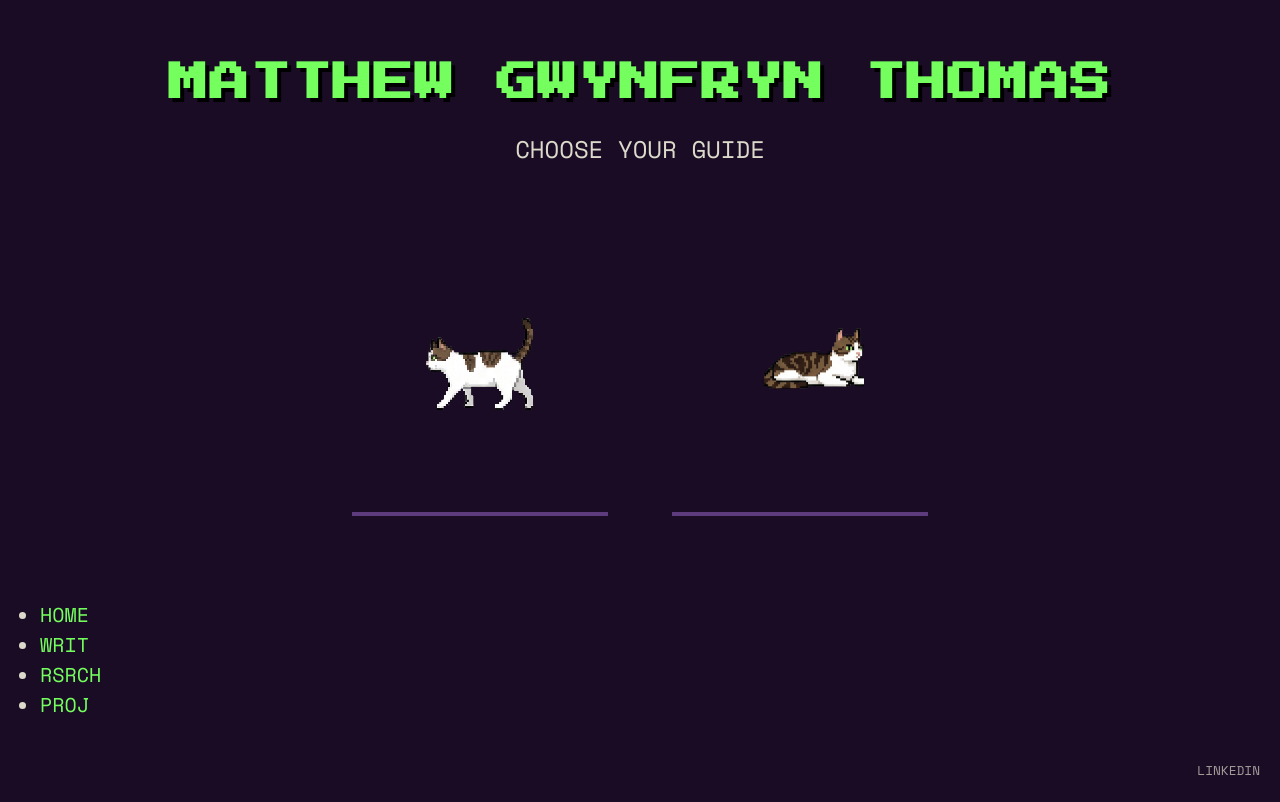
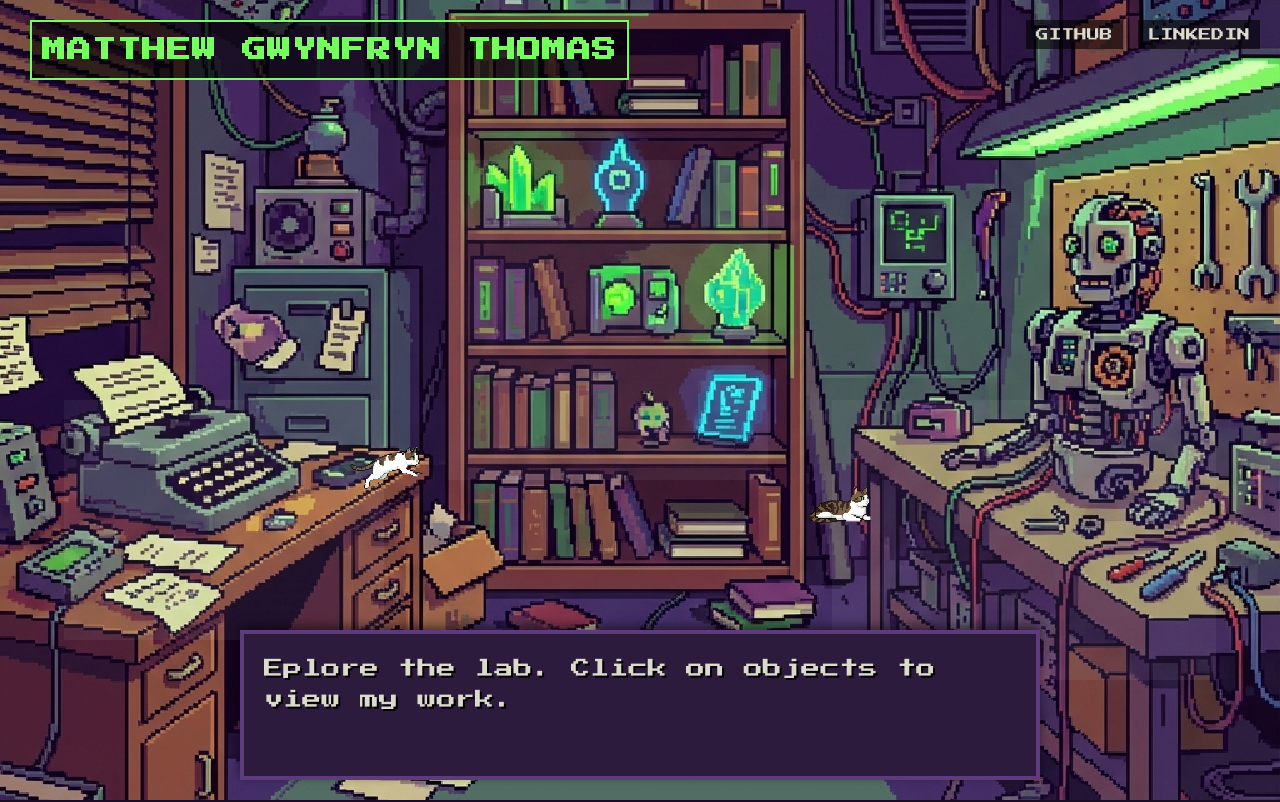
Before and after one commit to matthewgthomas/matthewgthomas.github.io, a React (Vite) app: page /#/ in a window 1280 px wide. Shown: the top 802 px of the page. Built offline with nearby package versions, Linux system fonts and the light colour scheme.

Commit message:
Point-and-click adventure homepage

```diff
--- a/src/pages/Home.css
+++ b/src/pages/Home.css
@@ -1,113 +1,128 @@
-.home-container {
-    display: flex;
-    flex-direction: column;
-    align-items: center;
-    justify-content: center;
-    height: 100%;
-    text-align: center;
-    padding: 2rem;
+/* Scene Container - fills viewport */
+.home-scene {
+    width: 100vw;
+    height: 100vh;
+    background-size: cover;
+    background-position: center;
+    position: relative;
+    overflow: hidden;
 }
 
-.title-section h1 {
-    font-size: 2.5rem;
-    color: var(--color-highlight);
-    text-shadow: 4px 4px 0px #000;
-    margin-bottom: 0.5rem;
-    line-height: 1.2;
+/* Title Top Left */
+.scene-title {
+    position: absolute;
+    top: 20px;
+    left: 30px;
+    z-index: 10;
+    background: rgba(0, 0, 0, 0.6);
+    padding: 10px;
+    border: 2px solid var(--color-highlight);
 }
 
-.subtitle {
-    font-family: var(--font-body);
+.scene-title h1 {
     font-size: 1.5rem;
-    color: var(--color-fg);
-    margin-bottom: 2rem;
+    margin: 0;
+    color: var(--color-highlight);
 }
 
-.cats-display {
-    display: flex;
-    justify-content: center;
-    gap: 4rem;
-    margin: 2rem 0;
+/* Hotspots */
+.hotspot {
+    position: absolute;
+    cursor: pointer;
+    border: 2px solid transparent;
+    transition: all 0.2s;
+    z-index: 50;
+    background: rgba(255, 255, 255, 0.05);
+    /* Slight sheen to make them visible for testing */
 }
 
-.cat-wrapper {
-    border-bottom: 4px solid var(--color-ui-border);
-    /* Like a floor */
-    padding-bottom: 10px;
+.hotspot:hover {
+    border-color: var(--color-highlight);
+    background: rgba(116, 255, 94, 0.2);
 }
 
-.social-links {
-    display: flex;
-    gap: 2rem;
-    margin-top: 2rem;
-}
-
-.retro-btn {
-    display: inline-block;
-    background: var(--color-ui-bg);
-    border: 4px solid var(--color-ui-border);
-    padding: 1rem 2rem;
-    font-family: var(--font-display);
-    font-size: 1rem;
-    color: var(--color-fg);
-    transition: all 0.2s;
-    box-shadow: 4px 4px 0px #000;
-}
-
-.retro-btn:hover {
-    background: var(--color-highlight);
-    color: var(--color-bg);
-    transform: translate(-2px, -2px);
-    box-shadow: 6px 6px 0px #000;
-    text-decoration: none;
-    cursor: pointer;
-}
-
-/* Update/Append to existing styles */
-
-.cat-wrapper.interactive {
-    cursor: pointer;
-    position: relative;
-    transition: transform 0.2s;
-}
-
-.cat-wrapper.interactive:hover {
-    transform: scale(1.05);
-    filter: drop-shadow(0 0 10px var(--color-highlight));
-}
-
-.cat-wrapper.active {
-    filter: drop-shadow(0 0 15px var(--color-accent));
-}
-
-.cat-label {
+.hotspot-label {
     position: absolute;
-    top: -30px;
+    top: -25px;
     left: 50%;
     transform: translateX(-50%);
     background: var(--color-bg);
-    padding: 2px 5px;
-    border: 1px solid var(--color-fg);
+    color: var(--color-highlight);
     font-family: var(--font-display);
     font-size: 0.8rem;
-    opacity: 0;
-    transition: opacity 0.2s;
-    pointer-events: none;
+    padding: 2px 5px;
+    display: none;
     white-space: nowrap;
 }
 
-.cat-wrapper.interactive:hover .cat-label {
-    opacity: 1;
+.hotspot:hover .hotspot-label {
+    display: block;
+}
+
+/* Position Hotspots based on the generated image description */
+/* Left Desk (Writing) */
+.writing-spot {
+    bottom: 20%;
+    left: 5%;
+    width: 25%;
+    height: 30%;
+}
+
+/* Center Bookshelf (Research) */
+.research-spot {
+    top: 20%;
+    left: 35%;
+    width: 25%;
+    height: 40%;
+}
+
+/* Right Workbench (Projects) */
+.projects-spot {
+    bottom: 15%;
+    right: 5%;
+    width: 30%;
+    height: 35%;
+}
+
+/* Cats Positioning */
+.cat-in-scene {
+    position: absolute;
+    z-index: 40;
+    pointer-events: none;
+    /* Let clicks pass through to hotspots if needed, or make them clickable too */
+}
+
+.cat1-pos {
+    bottom: 25%;
+    /* On/Near Desk */
+    left: 20%;
+}
+
+.cat2-pos {
+    bottom: 20%;
+    /* Near Workbench */
+    right: 25%;
+}
+
+/* Dialogue Overlay Fixed at Bottom */
+.scene-dialogue {
+    position: absolute;
+    bottom: 0;
+    width: 100%;
 }
 
 .social-links-minimal {
     position: absolute;
-    bottom: 20px;
+    top: 20px;
     right: 20px;
-    font-size: 0.8rem;
-    opacity: 0.7;
+    display: flex;
+    gap: 15px;
 }
 
 .social-links-minimal a {
+    background: rgba(0, 0, 0, 0.6);
+    padding: 5px 10px;
     color: var(--color-fg);
+    font-family: var(--font-display);
+    font-size: 0.8rem;
 }
--- a/src/pages/Home.jsx
+++ b/src/pages/Home.jsx
@@ -4,113 +4,94 @@ import CatSprite from '../components/CatSprite';
 import DialogueBox from '../components/DialogueBox';
 import cat1 from '../assets/cat_sprite_1.png';
 import cat2 from '../assets/cat_sprite_2.png';
+import sceneBg from '../assets/scene_bg.png';
 import './Home.css';
 
 const DIALOGUE_TREE = {
     start: {
-        text: "Welcome, traveler. Two guides await you. Who will you consult?",
+        text: "Explore the lab. Click on objects to view my work.",
         options: []
     },
-    cat1_intro: {
-        text: "I am The Scribe. I catalog knowledge and stories.",
-        options: [
-            { label: "Show me your Writings", action: "go_writing" },
-            { label: "Show me your Research", action: "go_research" },
-            { label: "Nevermind", action: "close" }
-        ]
+    writing_hover: {
+        text: "The Scribe's desk. Manuscripts and scrolls lie scattered here.",
+        options: []
     },
-    cat2_intro: {
-        text: "I am The Tinker. I build machines and tools.",
-        options: [
-            { label: "Show me your Projects", action: "go_projects" },
-            { label: "Check GitHub Comms", action: "open_github" },
-            { label: "Nevermind", action: "close" }
-        ]
+    research_hover: {
+        text: "The Archive. Ancient data and observations are stored here.",
+        options: []
+    },
+    projects_hover: {
+        text: "The Workbench. The Tinker's latest inventions.",
+        options: []
     }
 };
 
 export default function Home() {
     const navigate = useNavigate();
-    const [dialogueKey, setDialogueKey] = useState('start');
-    const [activeCat, setActiveCat] = useState(null);
-    const [showDialogue, setShowDialogue] = useState(true);
+    const [displayText, setDisplayText] = useState(DIALOGUE_TREE.start.text);
 
-    // Close the initial welcome message after 4 seconds if no interaction
-    React.useEffect(() => {
-        if (dialogueKey === 'start') {
-            const timer = setTimeout(() => setShowDialogue(false), 4000);
-            return () => clearTimeout(timer);
-        }
-    }, [dialogueKey]);
-
-    const handleCatClick = (catKey) => {
-        setActiveCat(catKey);
-        setDialogueKey(`${catKey}_intro`);
-        setShowDialogue(true);
-    };
-
-    const handleOptionClick = (option) => {
-        if (option.action === 'go_writing') navigate('/writing');
-        if (option.action === 'go_research') navigate('/research');
-        if (option.action === 'go_projects') navigate('/projects');
-        if (option.action === 'open_github') window.open('https://github.com/matthewgthomas', '_blank');
-        if (option.action === 'close') {
-            setShowDialogue(false);
-            setActiveCat(null);
+    const handleHover = (key) => {
+        if (DIALOGUE_TREE[key]) {
+            setDisplayText(DIALOGUE_TREE[key].text);
         }
     };
 
+    const handleLeave = () => {
+        setDisplayText(DIALOGUE_TREE.start.text);
+    };
+
     return (
-        <div className="home-container">
-            <div className="title-section">
-                <h1 className="glitch-text">MATTHEW GWYNFRYN THOMAS</h1>
-                <p className="subtitle">CHOOSE YOUR GUIDE</p>
+        <div className="home-scene" style={{ backgroundImage: `url(${sceneBg})` }}>
+
+            {/* Title Overlay */}
+            <div className="scene-title">
+                <h1>MATTHEW GWYNFRYN THOMAS</h1>
             </div>
 
-            <div className="cats-display">
-                {/* Cat 1: The Scribe */}
+            {/* Hotspots */}
             <div
-                    className={`cat-wrapper interactive ${activeCat === 'cat1' ? 'active' : ''}`}
-                    onClick={() => handleCatClick('cat1')}
+                className="hotspot writing-spot"
+                onClick={() => navigate('/writing')}
+                onMouseEnter={() => handleHover('writing_hover')}
+                onMouseLeave={handleLeave}
             >
-                    <div className="cat-label">THE SCRIBE</div>
-                    <CatSprite
-                        image={cat1}
-                        totalWidth={1024}
-                        totalHeight={790}
-                        row={activeCat === 'cat1' ? 1 : 0}
-                        scale={0.5}
-                        duration="1s"
-                    />
+                <div className="hotspot-label">WRITING</div>
             </div>
 
-                {/* Cat 2: The Tinker */}
             <div
-                    className={`cat-wrapper interactive ${activeCat === 'cat2' ? 'active' : ''}`}
-                    onClick={() => handleCatClick('cat2')}
+                className="hotspot research-spot"
+                onClick={() => navigate('/research')}
+                onMouseEnter={() => handleHover('research_hover')}
+                onMouseLeave={handleLeave}
             >
-                    <div className="cat-label">THE TINKER</div>
-                    <CatSprite
-                        image={cat2}
-                        totalWidth={1024}
-                        totalHeight={764}
-                        row={activeCat === 'cat2' ? 2 : 1} // Row 2 might be a different pose
-                        scale={0.5}
-                        duration="1.2s"
-                    />
-                </div>
+                <div className="hotspot-label">RESEARCH</div>
             </div>
 
-            {showDialogue && (
-                <DialogueBox
-                    text={DIALOGUE_TREE[dialogueKey].text}
-                    options={DIALOGUE_TREE[dialogueKey].options}
-                    onOptionClick={handleOptionClick}
-                />
-            )}
+            <div
+                className="hotspot projects-spot"
+                onClick={() => navigate('/projects')}
+                onMouseEnter={() => handleHover('projects_hover')}
+                onMouseLeave={handleLeave}
+            >
+                <div className="hotspot-label">PROJECTS</div>
+            </div>
+
+            {/* Cats in the scene - positioned absolutely */}
+            <div className="cat-in-scene cat1-pos">
+                <CatSprite image={cat1} totalWidth={1024} totalHeight={790} row={2} scale={0.3} duration="2s" />
+            </div>
+
+            <div className="cat-in-scene cat2-pos">
+                <CatSprite image={cat2} totalWidth={1024} totalHeight={764} row={1} scale={0.3} duration="1.5s" />
+            </div>
+
+            {/* Persistent Dialogue Box at bottom */}
+            <div className="scene-dialogue">
+                <DialogueBox text={displayText} />
+            </div>
 
             <div className="social-links-minimal">
-                {/* Fallback links */}
+                <a href="https://github.com/matthewgthomas" target="_blank" rel="noopener noreferrer">GITHUB</a>
                 <a href="https://linkedin.com/in/matthewgthomas" target="_blank" rel="noopener noreferrer">LINKEDIN</a>
             </div>
         </div>
```
Also changed, not shown: src/assets/scene_bg.png (added). Lines whose indentation alone changed are shown as unchanged.
